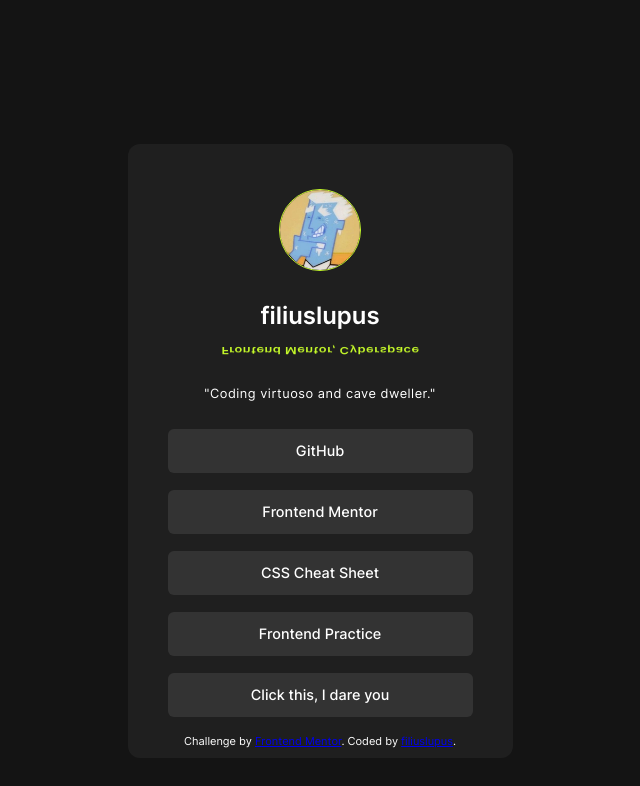
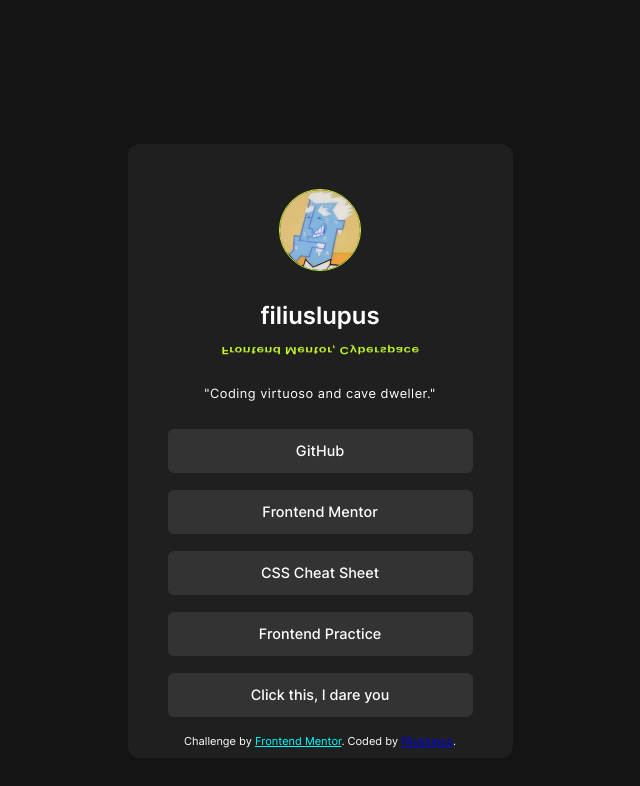
Before and after one commit to filiuslupus/HTML-Practice, a plain HTML site: page social-links-profile-main/index.html in a window 1280 px wide. In both pictures the pointer is over the link 618 px from the left and 740 px from the top of the page. Shown: the whole page, without its empty margins (320-960 px from the left). Drawn offline with Linux system fonts and the light colour scheme.

Commit message:
Added a hover color to the attribution links

```diff
--- a/social-links-profile-main/styles.css
+++ b/social-links-profile-main/styles.css
@@ -115,3 +115,7 @@ p {
 .attribution {
     font-size: 0.6875rem;;
 }
+
+.attribution a:hover {
+    color: cyan;
+}
```
